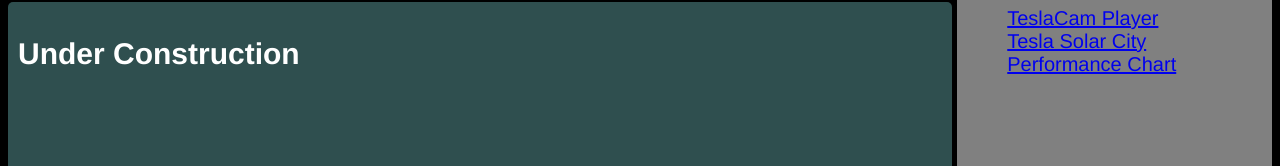
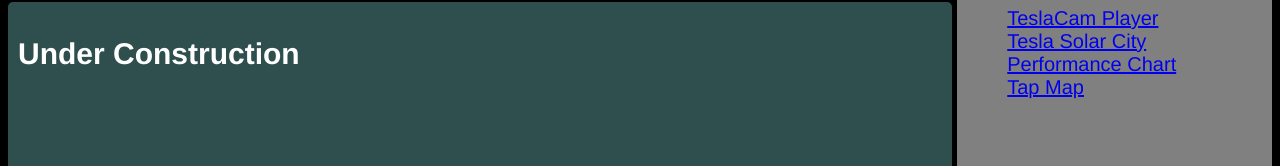
Before and after one commit to GigaJunky/GigaJunky.github.io, a plain HTML site: page index.html in a window 1280 px wide. Shown: the part 163-329 px from the top of the page. Drawn offline with Linux system fonts and the light colour scheme.

Commit message:
Added Tap Map

```diff
--- a/index.html
+++ b/index.html
@@ -27,6 +27,7 @@
             <ul style="list-style-type:none">
             <li><a href="./teslacamplayer/">TeslaCam Player</a></li>
             <li><a href="./SolarChart/SolarChart.html">Tesla Solar City Performance Chart</a></li>
+            <li><a href="./TapMap.html">Tap Map</a></li>
 
             </ul>
     </aside>
```
